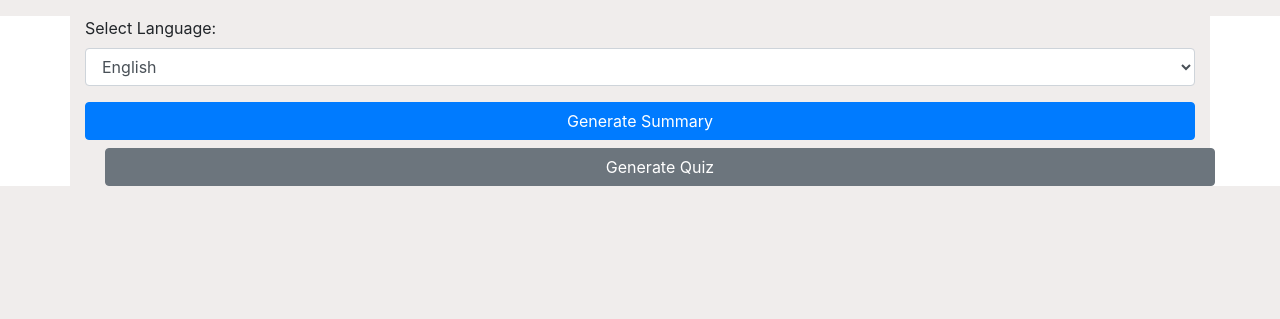
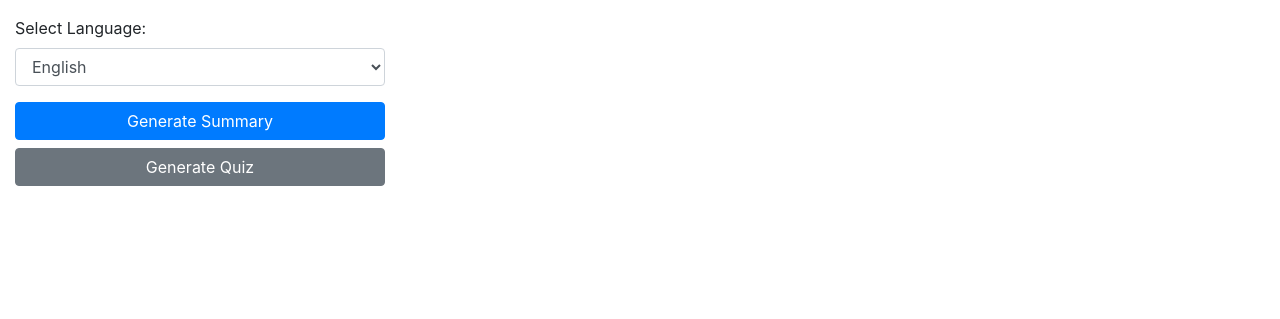
Before and after one commit to farhannadim311/AIDemy, a website built with webpack: page popup.html in a window 1280 px wide. Built offline with nearby package versions, Linux system fonts and the light colour scheme; some packages are replaced by stand-ins of ours.

Commit message:
Update popup.css

```diff
--- a/popup.css
+++ b/popup.css
@@ -1,10 +1,17 @@
-*{
-background-color: #f0edec;
-}
+
 .main__buttons{
     display: flex;
     font-size: 10px;
 }
-.quizify{
-    margin-left: 20px;
+body {
+    width: 400px;
+    height: 300px;
+    overflow: hidden;
+    transition: width 0.3s, height 0.3s;
 }
+
+/* Class to expand the popup */
+body.expanded {
+    width: 600px;
+    height: 800px;
+}
```
